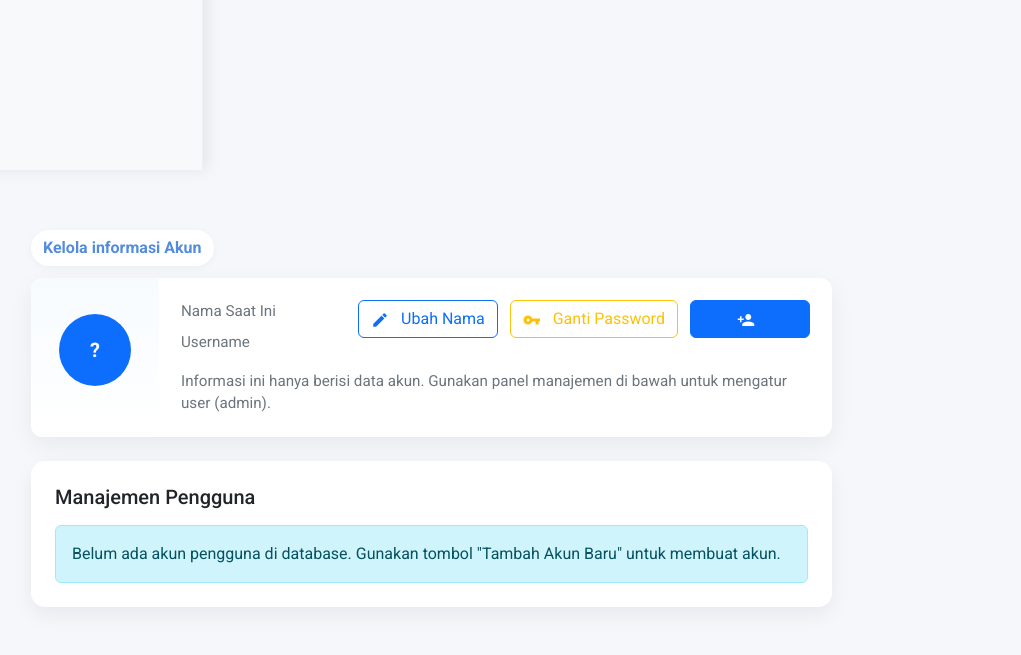
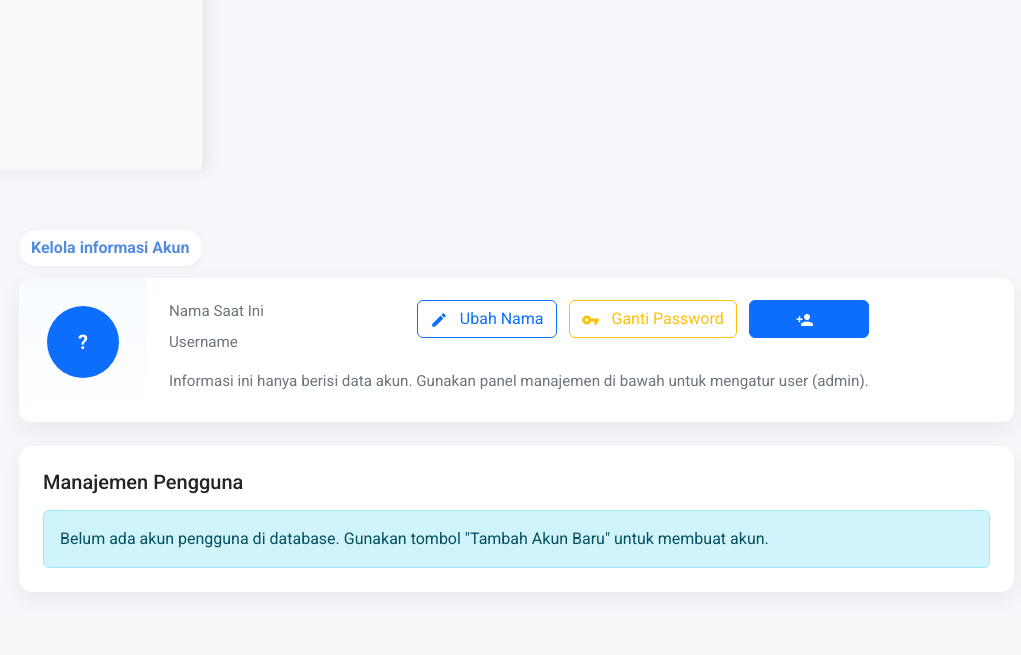
Before and after one commit to galuhperdanawork/SPK-PEM, a PHP site: page /pages/profil.php in a window 1280 px wide. Shown: the part 686-1341 px from the top of the page, without its empty margins (17-1038 px from the left). After the commit the page ends 1254 px from the top, so only its background shows below. Run offline with PHP 8.4, Linux system fonts and the light colour scheme; the visitor is signed in with stand-in values (Sample User, id 1); data that the repository does not hold is empty.

Commit message:
Relayout UI

```diff
--- a/pages/profil.php
+++ b/pages/profil.php
@@ -2,6 +2,7 @@
 session_start();
 include('../config/db.php');
 include('../includes/header.php');
+include('../includes/sidebar.php');
 
 // Pastikan user login
 if (!isset($_SESSION['id_user'])) {
@@ -159,17 +160,21 @@ if ($role === 'admin') {
 
 ?>
 
-<div class="container-fluid">
-  <div class="row">
+<div class="container mt-4">
+  <span class="welcome-pill no-print">Kelola informasi Akun</span>
 
-    <!-- SIDEBAR -->
-    <?php include('../includes/sidebar.php'); ?>
+  <div class="printable text-center mb-3 d-none d-print-block">
+    <div style="display:flex;align-items:center;justify-content:center;gap:12px;">
+      <img src="/SPK-PEM/assets/logo.png" alt="Logo" style="width:48px;height:48px;object-fit:contain;">
+      <div style="text-align:left;">
+        <div style="font-size:18pt;font-weight:700;">Sistem Penunjang Keputusan</div>
+        <div style="font-size:10pt;color:#333;">Maintenance Equipment</div>
+      </div>
+    </div>
+    <hr style="margin-top:12px;border-top:2px solid #333;">
+  </div>
 
-    <!-- KONTEN PROFIL -->
-    <div class="col-10 p-4 page-content">
-
-
-      <span class="welcome-pill">Kelola informasi Akun</span>
+  <div class="page-content p-0">
 
       <div class="card profile-card mb-3">
         <div class="d-flex flex-column flex-md-row">
```
